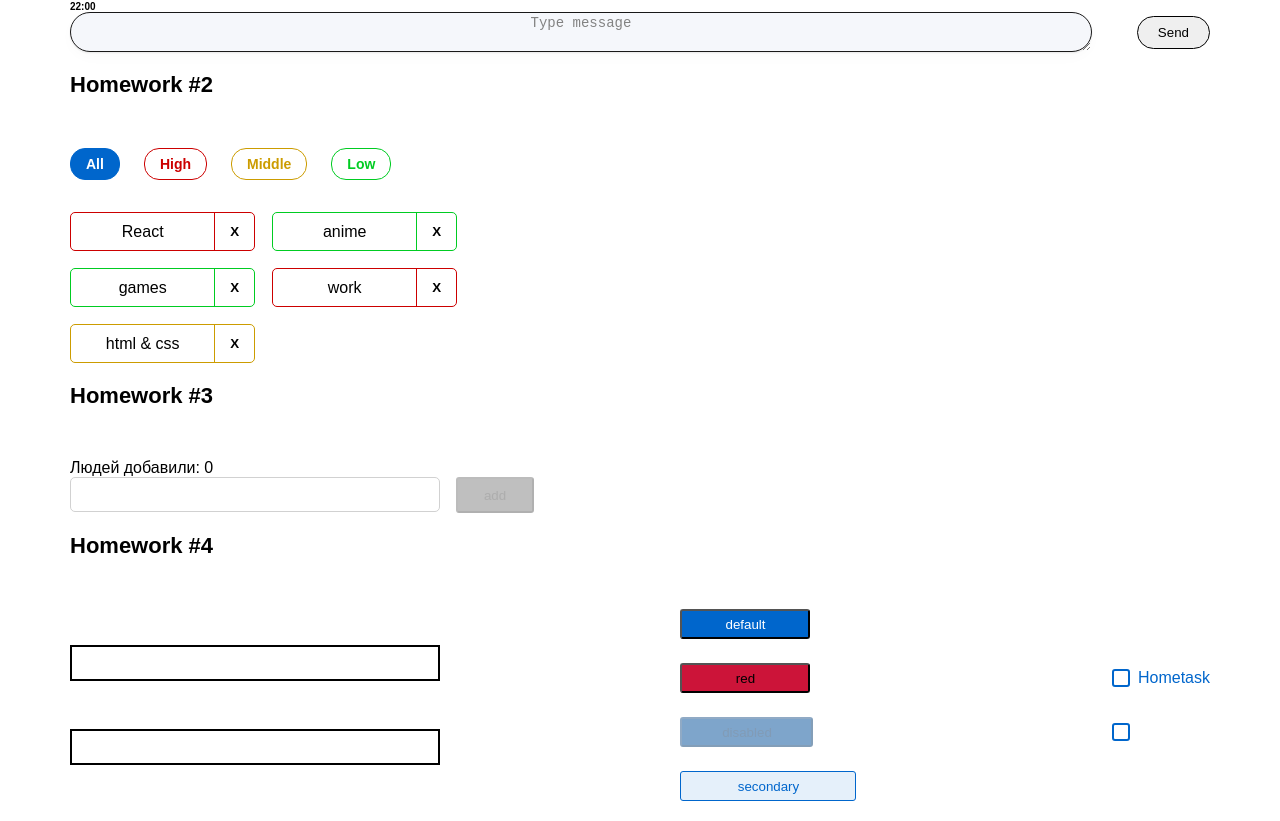
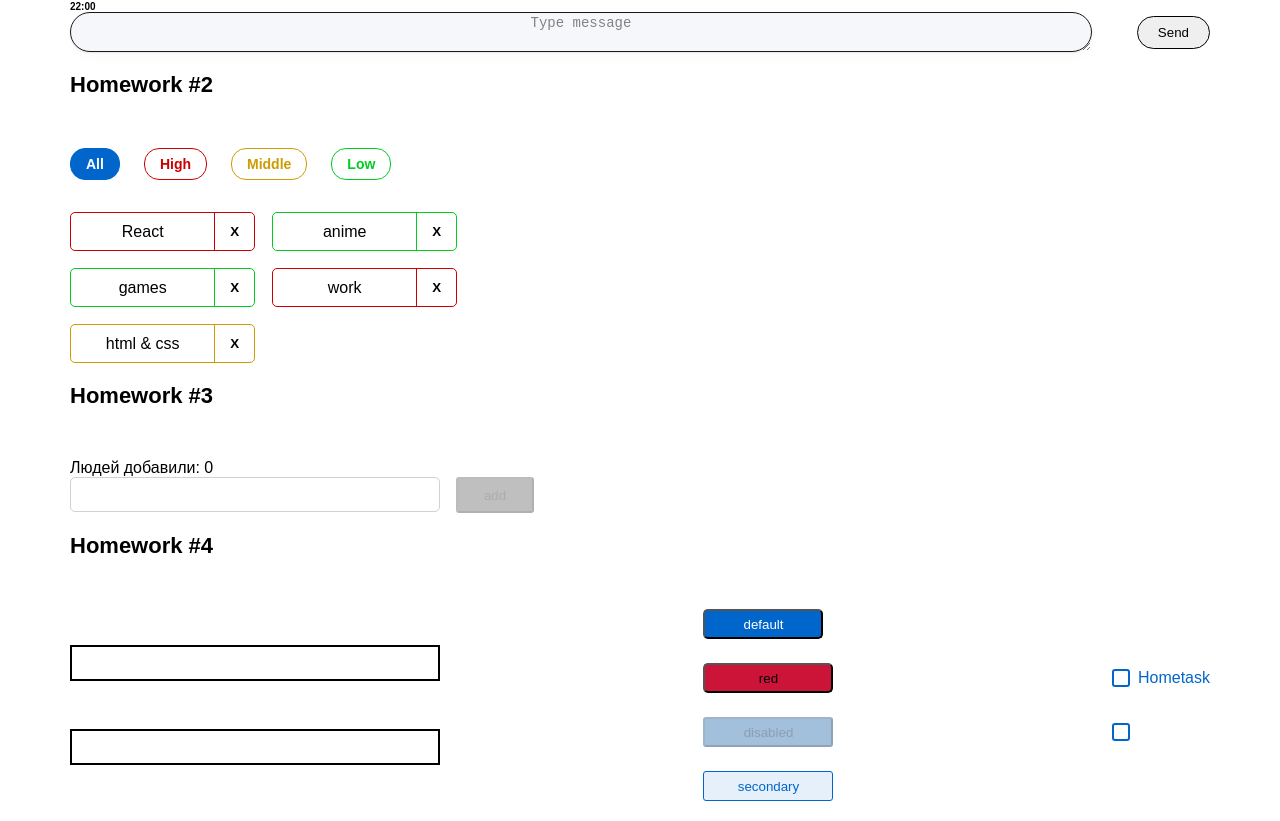
Before and after one commit to JuliStrom/hw-2sprint, a React (Create React App) app: page /#/pre-junior in a window 1280 px wide. Shown: the part 341-1162 px from the top of the page. Built offline with nearby package versions, Linux system fonts and the light colour scheme.

Commit message:
add styles for buttons hw8

```diff
--- a/src/s2-homeworks/hw04/common/c2-SuperButton/SuperButton.module.css
+++ b/src/s2-homeworks/hw04/common/c2-SuperButton/SuperButton.module.css
@@ -1,5 +1,5 @@
 .button {
-    border-radius: 3px;
+    border-radius: 5px;
     padding: 5px 24px;
     width: 130px;
     height: 30px;
@@ -9,7 +9,7 @@
 
 .disabled {
     background: #004d99;
-    opacity: 0.5;
+    opacity: 0.8;
 
 }
 
@@ -17,13 +17,13 @@
     border: 1px solid #06c;
     border-radius: 3px;
     padding: 5px 24px;
-    width: 176px;
-    height: 30px;
     background: #e5f0fa;
     color: #0066CC;
 }
 
 .default {
+    width: 120px;
+    height: 30px;
     background: #06c;
     color: #fff;
 }
@@ -33,61 +33,43 @@
 }
 
 .default:hover {
-    border-radius: 3px;
-    padding: 5px 24px;
-    width: 165px;
-    height: 30px;
-    background: #004d99;
+    background: #6294b8;
 }
 
 .red:hover {
     border-radius: 3px;
     padding: 5px 24px;
-    width: 165px;
-    height: 30px;
-    background: #ff1a47;
+    background: #f33d5e;
 }
 
 .secondary:hover {
     border: 1px solid #06c;
     border-radius: 3px;
     padding: 5px 24px;
-    width: 167px;
-    height: 30px;
-    background: #e5f0fa;
+    background: #bbc3c5;
 }
 
 
 .default:active {
-    border-radius: 3px;
-    padding: 5px 24px;
-    width: 149px;
-    height: 30px;
+    border-radius: 2px;
     background:  #0059b2;
 }
 
 .secondary:active {
     border: 1px solid #06c;
-    border-radius: 3px;
-    padding: 5px 24px;
-    width: 149px;
-    height: 30px;
+
     background: #c9e5ff;
 }
 
 .red:active {
     border-radius: 3px;
     padding: 5px 24px;
-    width: 149px;
-    height: 30px;
     background: #b21232;
 }
 
 .button:disabled {
     border-radius: 3px;
     padding: 5px 24px;
-    width: 133px;
-    height: 30px;
-    background: #004d99;
-    opacity: 0.5;
+    background: #7ca4cc;
+    opacity: 0.7;
 }
--- a/src/s2-homeworks/hw08/HW8.module.css
+++ b/src/s2-homeworks/hw08/HW8.module.css
@@ -12,6 +12,7 @@
 
 .buttonsContainer {
     padding: 20px;
+    text-align: center;
 }
 
 .container {
```
